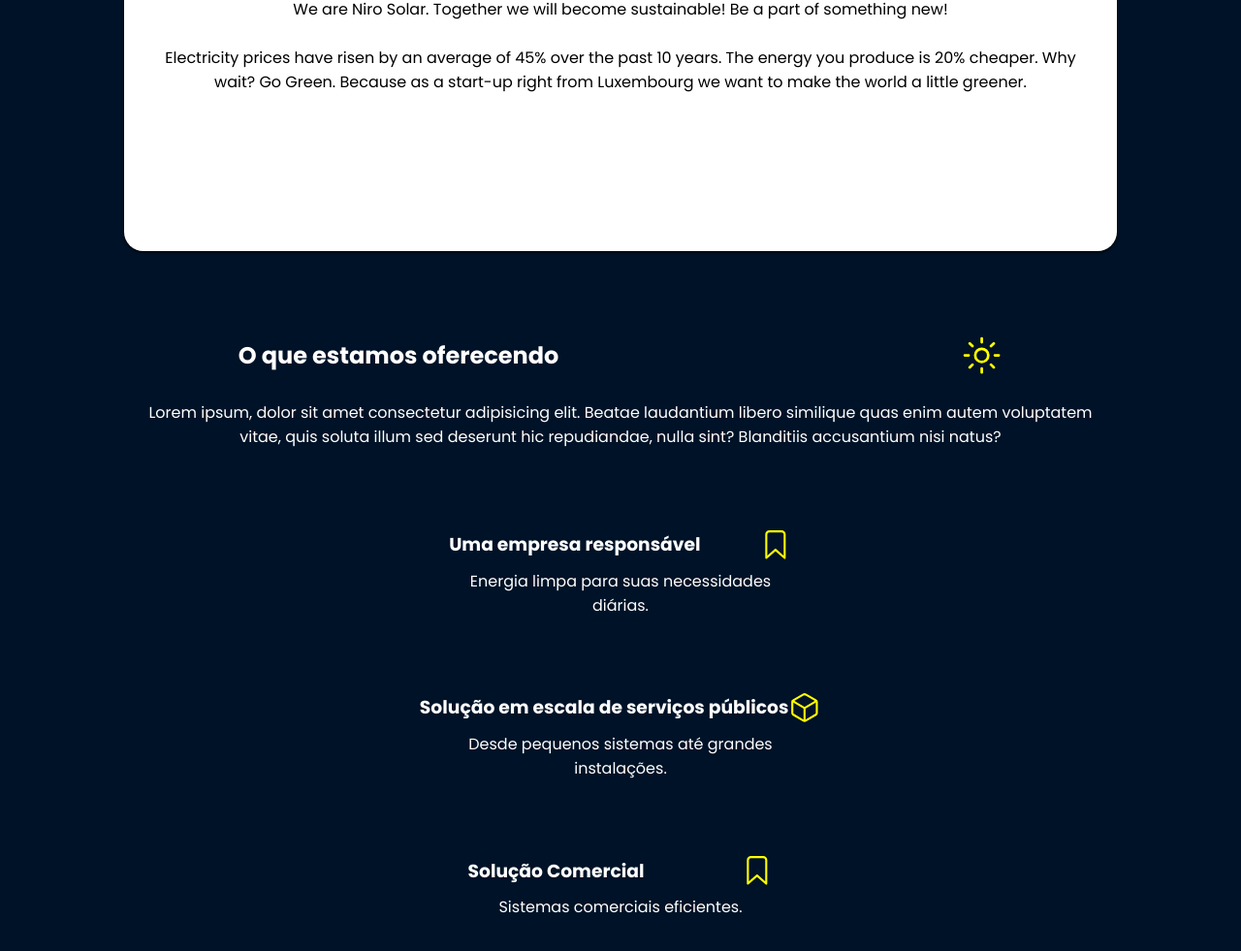
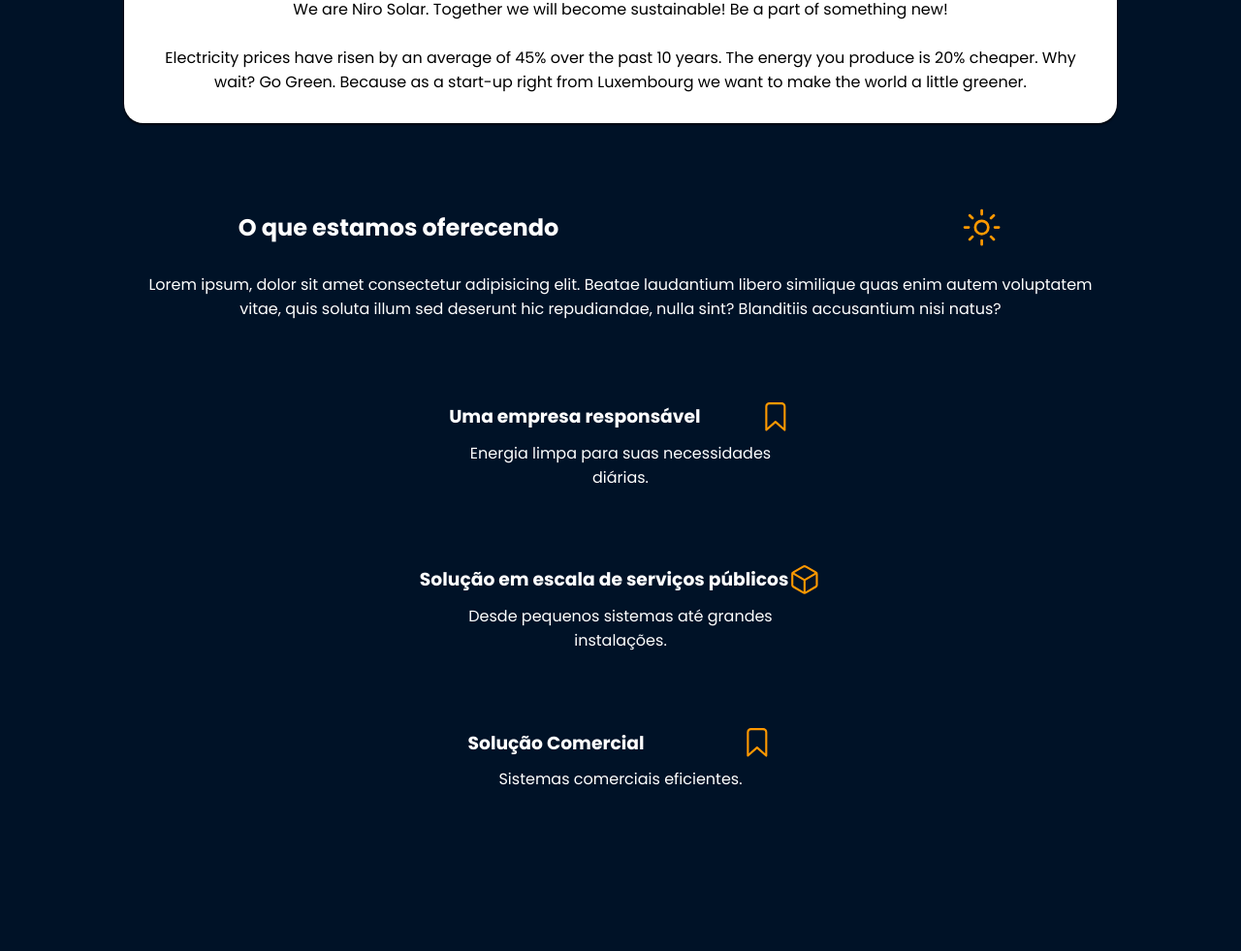
Before and after one commit to MatheusMaestri/projeto-m-m, a plain HTML site: page index.html in a window 1280 px wide. Shown: the part 772-1753 px from the top of the page at 97% size. After the commit the page ends 1645 px from the top, so only its background shows below. Drawn offline with nearby package versions, Linux system fonts and the light colour scheme.

Commit message:
inicio do projeto3

```diff
--- a/css/style.css
+++ b/css/style.css
@@ -200,7 +200,7 @@ nav ul li button:hover{
     margin-top: -1.5em;
     z-index: 5;
     width: 80%;
-    height: 50vh;
+    height: 100%;
     padding: 30px;
 }
 
@@ -233,7 +233,7 @@ nav ul li button:hover{
 #servicos ion-icon{
     font-weight: 700;
     font-size: 1.8em;
-    color: #ffff00;
+    color: #ff9900;
 }
 
 .conteudo-servicos{
```
